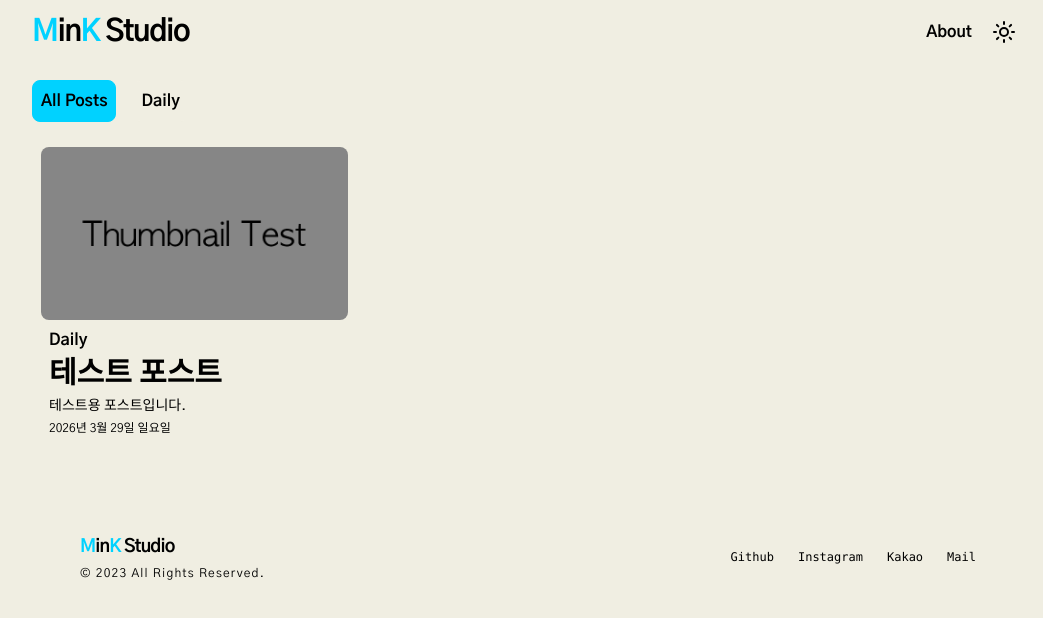
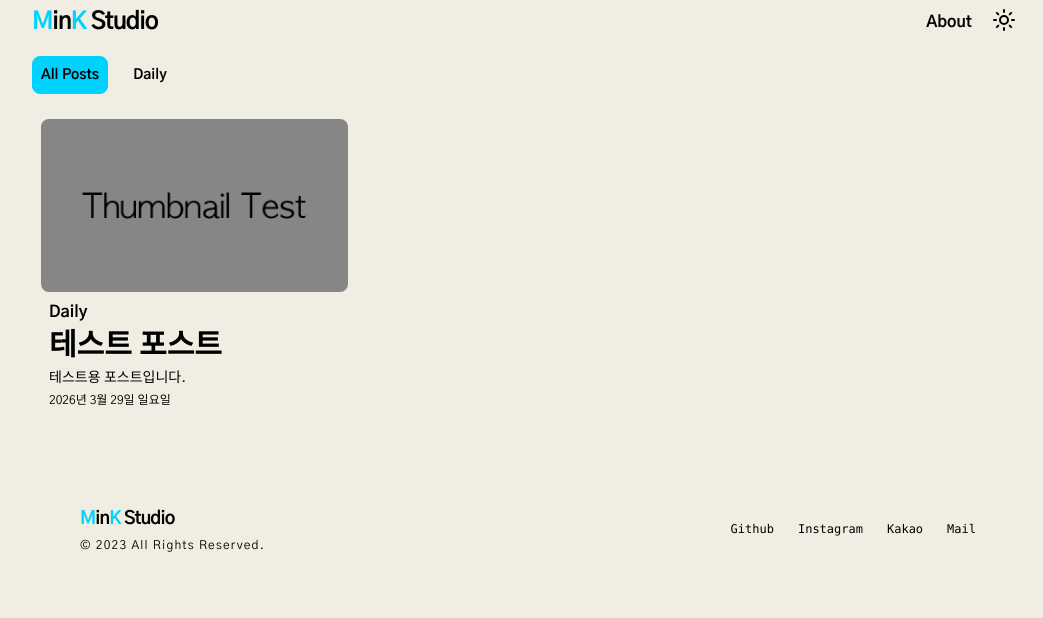
Before and after one commit to yeoheung00/blog, a Next.js app: page / in a window 1280 px wide. Shown: the top 618 px of the page, without its empty margins (112-1155 px from the left). Built offline with nearby package versions, Linux system fonts and the light colour scheme.

Commit message:
adjust size

```diff
--- a/components/CategoryNav.tsx
+++ b/components/CategoryNav.tsx
@@ -9,7 +9,7 @@ export default async function CategoryNav({ current }: { current: string }) {
 
       <Link
         href="/"
-        className={`text-md font-bold text-nowrap ${current == "all_posts" ? "bg-primary border-primary" : "border-background"} hover:border-foreground border p-2 rounded-lg`}
+        className={`text-sm font-bold text-nowrap ${current == "all_posts" ? "bg-primary border-primary" : "border-background"} hover:border-foreground border p-2 rounded-lg`}
       >
         All Posts
       </Link>
@@ -18,7 +18,7 @@ export default async function CategoryNav({ current }: { current: string }) {
         <Link
           key={category}
           href={`/${category}`}
-          className={`text-md font-bold text-nowrap ${current == category ? "bg-primary border-primary" : "border-background"} hover:border-foreground border p-2 rounded-lg`}
+          className={`text-sm font-bold text-nowrap ${current == category ? "bg-primary border-primary" : "border-background"} hover:border-foreground border p-2 rounded-lg`}
         >
           {formatSlug(category)}
         </Link>
--- a/components/Header.tsx
+++ b/components/Header.tsx
@@ -5,12 +5,12 @@ export default function Header() {
 
     return (
         <header className="sticky top-0 z-50 w-full bg-background">
-            <div className="max-w-5xl mx-auto px-4 h-16 flex items-center justify-between">
-                <Link href="/" className="text-3xl font-bold tracking-tighter">
+            <div className="max-w-5xl mx-auto px-4 h-10 flex items-center justify-between">
+                <Link href="/" className="text-2xl font-bold tracking-tighter pt-1">
                     <span className="text-primary">M</span>in<span className="text-primary">K</span> Studio
                 </Link>
                 <div className="flex items-center gap-3">
-                    <Link key="/about" href="/about" className="text-md font-bold">
+                    <Link key="/about" href="/about" className="text-md font-bold pt-1">
                         About
                     </Link>
                     <ThemeToggle />
--- a/components/PostProgress.tsx
+++ b/components/PostProgress.tsx
@@ -7,7 +7,7 @@ export default function ScrollProgressBar() {
     const { scrollYProgress } = useScroll();
 
     return (
-        <div className="sticky top-[63px] left-0 right-0 w-full h-[1px] z-[60] showup">
+        <div className="sticky top-[39px] left-0 right-0 w-full h-[1px] z-[60] showup">
             <div className='absolute top-[0.5px] left-0 w-full h-[1px] bg-border'/>
             <motion.div
                 className='absolute top-0 left-0 origin-left bg-foreground w-full h-[2px] z-60'
```
